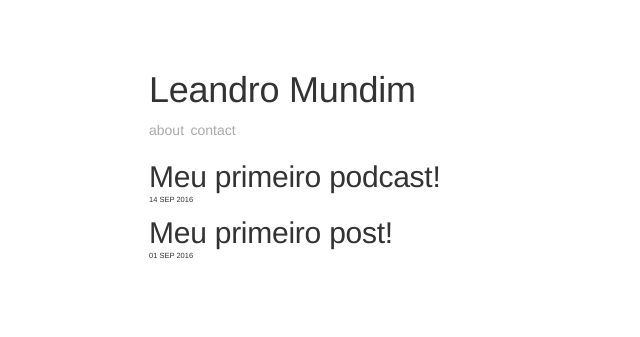
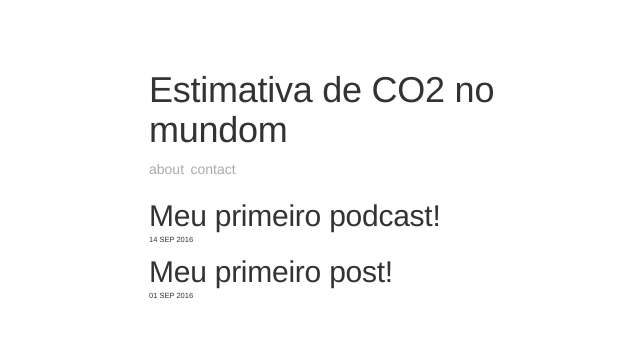
Before and after one commit to estimativa/estimativa, a Jekyll site: the page built from index.html, in a window 1280 px wide. Shown: the top 337 px of the page, without its empty margins (316-956 px from the left). Built offline with Jekyll 4.4.1, drawn with Linux system fonts in a browser that asks for light colours.

Commit message:
Update _config.yml

```diff
--- a/_config.yml
+++ b/_config.yml
@@ -6,7 +6,7 @@
 # 'jekyll serve'. If you change this file, please restart the server process.
 
 # Site settings
-title: Leandro Mundim
+title: Estimativa de CO2 no mundom
 email: leandroresendemundim@gmail.com
 baseurl: ""
 url: "http://leandromundim.com.br"
```
